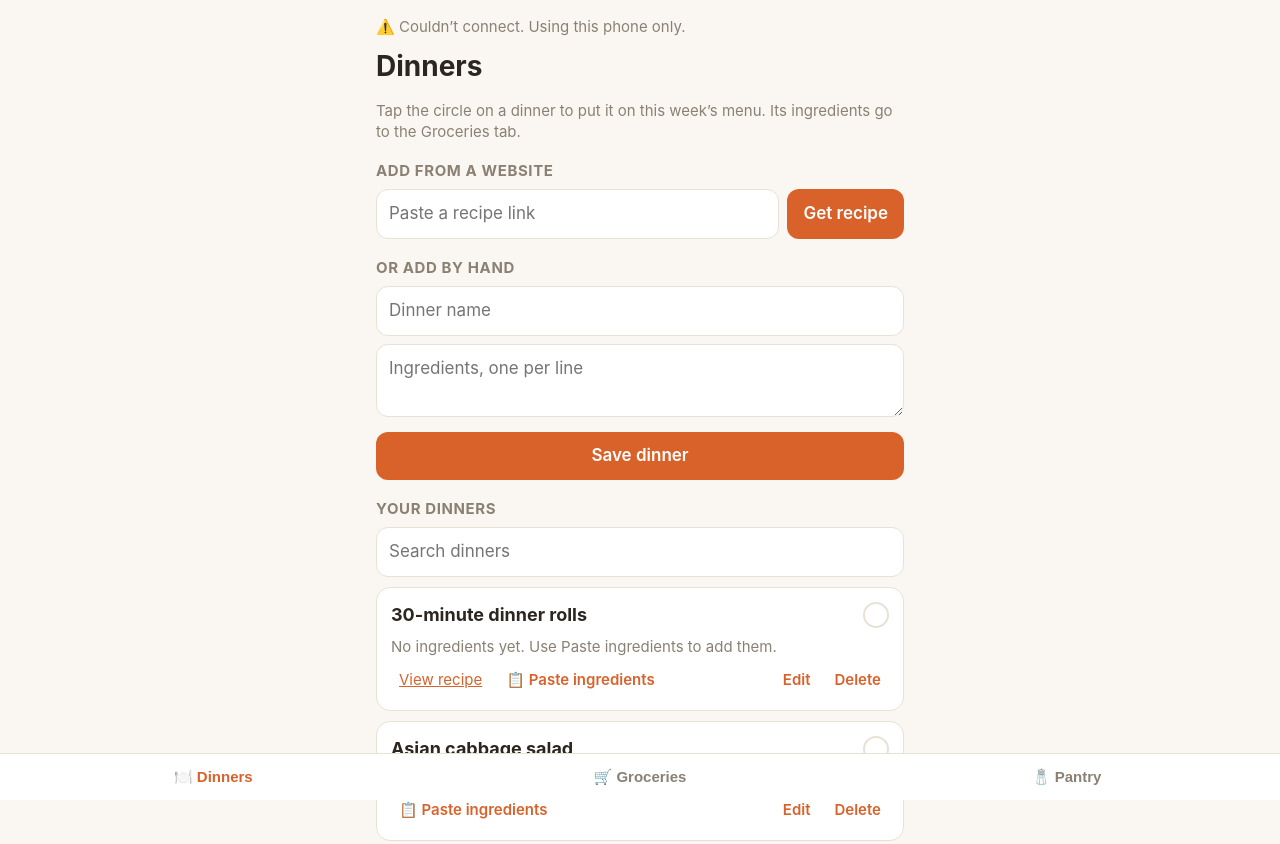
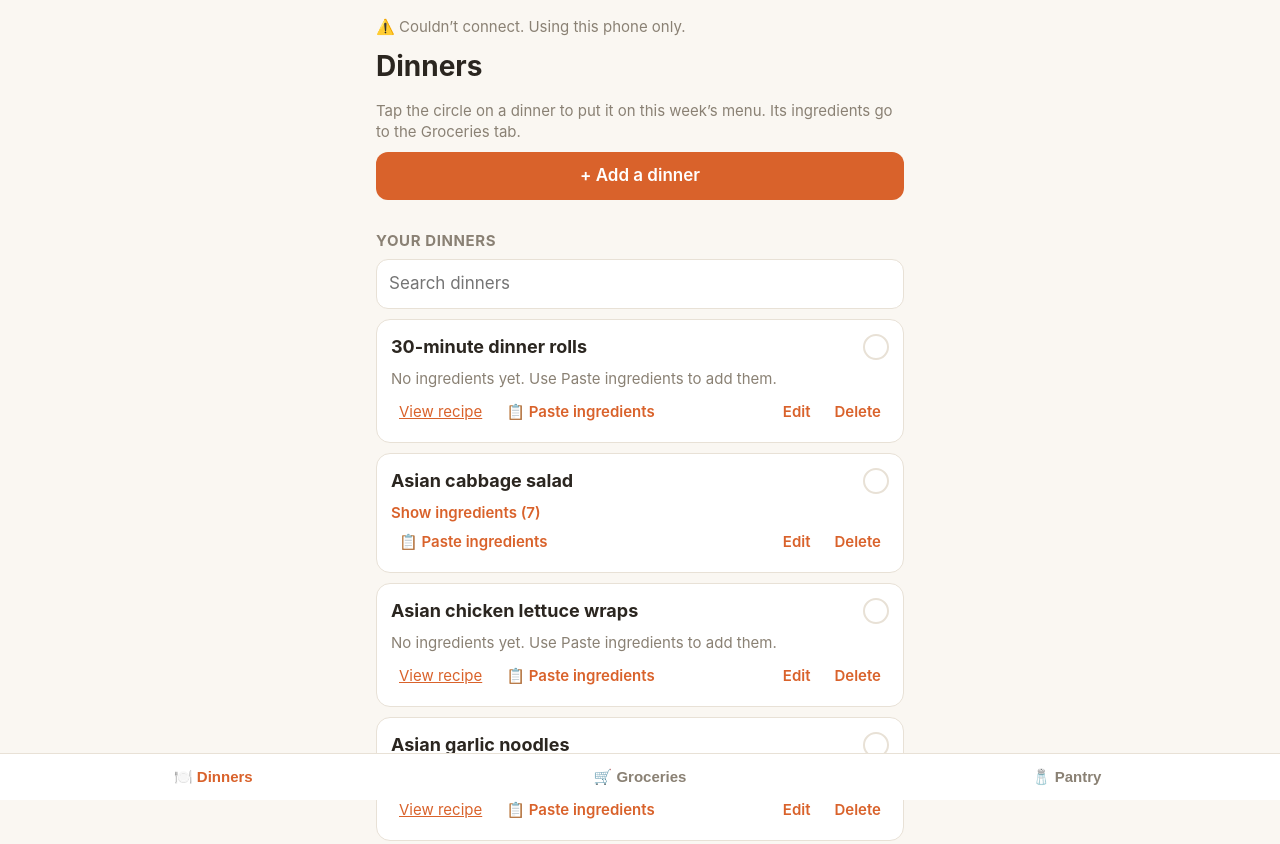
Before and after one commit to sparkered1984/Dinner-Groceries, a plain HTML site: page index.html in a window 1280 px wide. Shown: the top 844 px of the page. Drawn offline with Linux system fonts and the light colour scheme.

Commit message:
Update index.html

```diff
--- a/index.html
+++ b/index.html
@@ -38,6 +38,7 @@ textarea{min-height:70px;resize:vertical}
 .item div{flex:1}.item small{display:block;color:var(--muted);font-size:13px}
 .item.done div{color:var(--done);text-decoration:line-through}
 .x{background:none;border:0;color:var(--muted);font-size:20px;padding:0 4px}
+.modal{position:fixed;inset:0;background:rgba(0,0,0,.45);z-index:10;display:flex;align-items:flex-end;justify-content:center}.modal.hidden{display:none}.sheet{background:var(--bg);width:100%;max-width:560px;max-height:88vh;overflow:auto;border-radius:18px 18px 0 0;padding:16px 16px calc(16px + env(safe-area-inset-bottom,0px))}.menu h3{margin:0 0 4px;font-size:16px;color:var(--accent)}.mrow{display:flex;align-items:center;padding:9px 0;border-top:1px solid var(--line);font-size:17px}.mrow:first-of-type{border-top:0}.mrow span{flex:1}
 .gcard{padding:12px 12px 4px}.ghead{display:flex;align-items:baseline;justify-content:space-between;margin-bottom:10px}.ghead h3{margin:0;font-size:18px;color:var(--accent)}.ghead span{color:var(--muted);font-size:13px}.gcard .item{background:var(--bg)}
 .empty{color:var(--muted);text-align:center;padding:24px 0}
 .hidden{display:none}
@@ -54,14 +55,17 @@ a{color:var(--accent)}
  <section id="dinners">
   <h1>Dinners</h1>
   <p class="status">Tap the circle on a dinner to put it on this week’s menu. Its ingredients go to the Groceries tab.</p>
-  <h2>Add from a website</h2>
+  <button class="btn" id="addOpen" style="width:100%;margin-bottom:12px">+ Add a dinner</button>
+  <div id="menuBox"></div>
+  <div id="addModal" class="modal hidden"><div class="sheet"><div class="bar"><b style="color:var(--text);font-size:19px">Add a dinner</b><button class="btn ghost" id="addClose">Close</button></div><div class="row"><button class="btn" id="mWeb" style="flex:1">From a website</button><button class="btn ghost" id="mHand" style="flex:1">By hand</button></div><div id="webPane">
   <div class="row"><input type="url" id="uIn" placeholder="Paste a recipe link" autocapitalize="off"><button class="btn" id="uGo">Get recipe</button></div>
   <div id="uStat" class="status hidden"></div>
   <div id="pasteBox" class="hidden"><textarea id="pText" placeholder="Paste the recipe text here"></textarea><div class="row" style="margin-top:8px"><button class="btn" id="pGo" style="flex:1">Extract ingredients</button></div></div>
-  <h2>Or add by hand</h2>
+  </div><div id="handPane" class="hidden">
   <input type="text" id="dName" placeholder="Dinner name" style="margin-bottom:8px">
   <textarea id="dIng" placeholder="Ingredients, one per line"></textarea>
   <div class="row" style="margin-top:8px"><button class="btn" id="dAdd" style="flex:1">Save dinner</button></div>
+  </div></div></div>
   <h2>Your dinners</h2>
   <input type="text" id="dSearch" placeholder="Search dinners" style="margin-bottom:10px">
   <div id="dList"></div>
@@ -121,10 +125,22 @@ function setPicked(d,on){
   save();renderDinners();renderGroceries();
 }
 
+function mTab(w){$('webPane').classList.toggle('hidden',!w);$('handPane').classList.toggle('hidden',w);$('mWeb').className='btn'+(w?'':' ghost');$('mHand').className='btn'+(w?' ghost':'')}
+$('addOpen').onclick=()=>{$('addModal').classList.remove('hidden');mTab(true)};
+$('addClose').onclick=()=>$('addModal').classList.add('hidden');
+$('addModal').onclick=e=>{if(e.target.id==='addModal')$('addModal').classList.add('hidden')};
+$('mWeb').onclick=()=>mTab(true);$('mHand').onclick=()=>mTab(false);
+function renderMenu(){
+  const b=$('menuBox');b.replaceChildren();
+  const p=S.dinners.filter(d=>d.picked);if(!p.length)return;
+  const c=el('div','card menu');c.append(el('h3','','This week’s menu'));
+  p.forEach(d=>{const r=el('div','mrow');r.append(el('span','',d.name));const x=el('button','x','×');x.setAttribute('aria-label','Remove from menu');x.onclick=()=>setPicked(d,false);r.append(x);c.append(r)});
+  b.append(c);
+}
 const openIng=new Set();
 function renderDinners(){
-  const box=$('dList');box.replaceChildren();
-  const q=norm($('dSearch').value);const list=S.dinners.filter(d=>norm(d.name).includes(q));
+  const box=$('dList');box.replaceChildren();renderMenu();
+  const q=norm($('dSearch').value);const list=S.dinners.filter(d=>norm(d.name).includes(q)).sort((a,b)=>(b.picked?1:0)-(a.picked?1:0));
   if(!list.length){box.append(el('div','empty',S.dinners.length?'No match.':'No dinners yet.'));return}
   list.forEach(d=>{
     const c=el('div','card'+(d.picked?' sel':''));
@@ -155,7 +171,7 @@ function renderDinners(){
     };
     r.append(pb);
     const e=el('button','btn ghost','Edit');e.style.marginLeft='auto';
-    e.onclick=()=>{$('dName').value=d.name;$('dIng').value=d.ingredients.join('\n');$('uIn').value=d.url||'';if(d.picked)setPicked(d,false);S.dinners=S.dinners.filter(v=>v.id!==d.id);save();renderDinners();window.scrollTo(0,0)};
+    e.onclick=()=>{$('dName').value=d.name;$('dIng').value=d.ingredients.join('\n');$('uIn').value=d.url||'';if(d.picked)setPicked(d,false);S.dinners=S.dinners.filter(v=>v.id!==d.id);save();renderDinners();$('addModal').classList.remove('hidden');mTab(false)};
     const x=el('button','btn ghost','Delete');
     x.onclick=()=>{if(d.picked)setPicked(d,false);S.dinners=S.dinners.filter(v=>v.id!==d.id);save();renderDinners()};
     r.append(e,x);c.append(r);box.append(c);
@@ -218,6 +234,7 @@ const pAdd=()=>{const t=$('pantryIn').value.trim();if(!t)return;
 $('pAdd').onclick=pAdd;
 $('pantryIn').addEventListener('keydown',e=>{if(e.key==='Enter')pAdd()});
 function saveDinner(name,ing,url){
+  $('addModal').classList.add('hidden');toast('Added “'+name.trim()+'” ✓');
   S.dinners.unshift({id:uid(),name:name.trim(),ingredients:ing,url:url||'',picked:false});
   save();renderDinners();
 }
```
